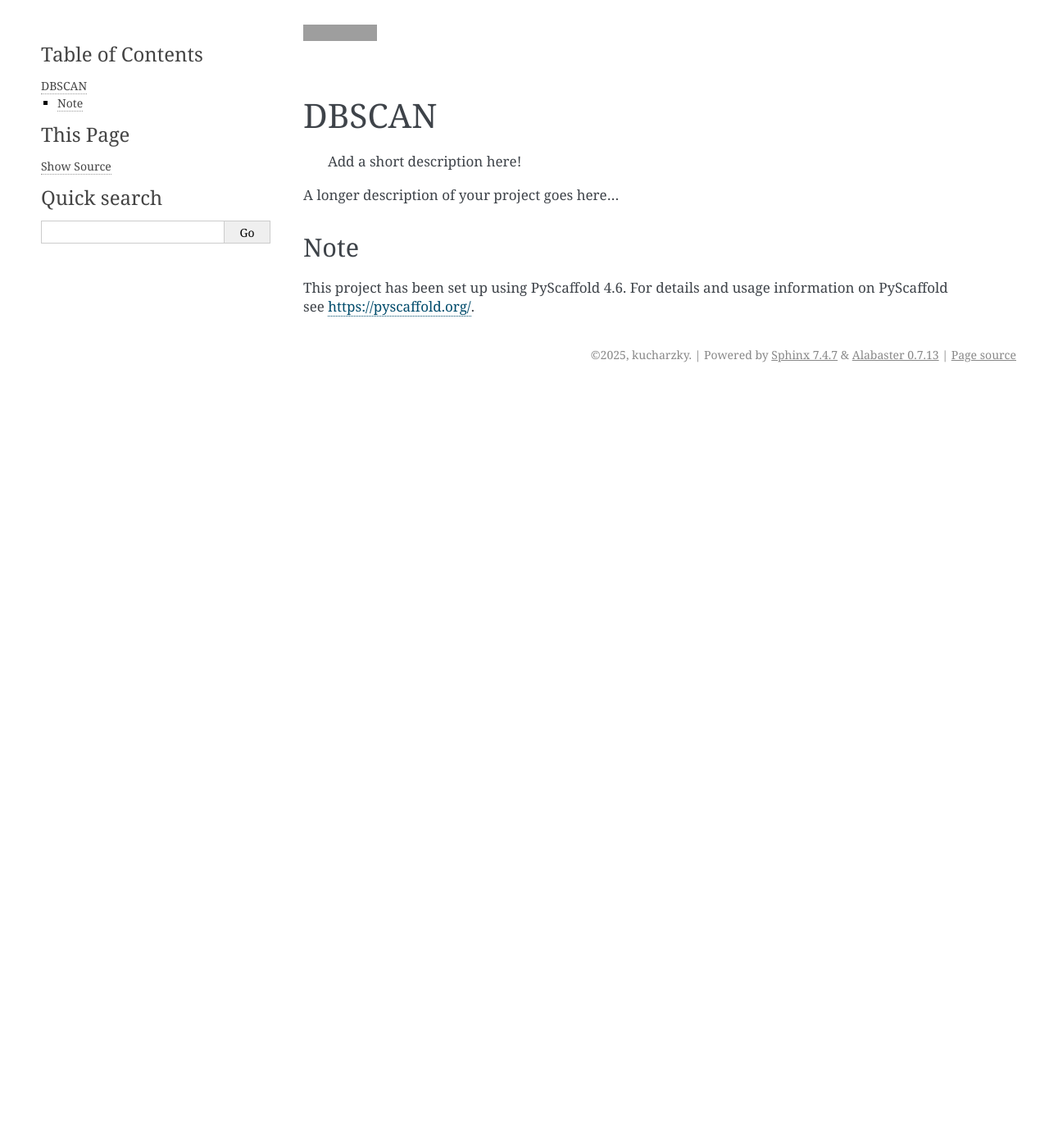
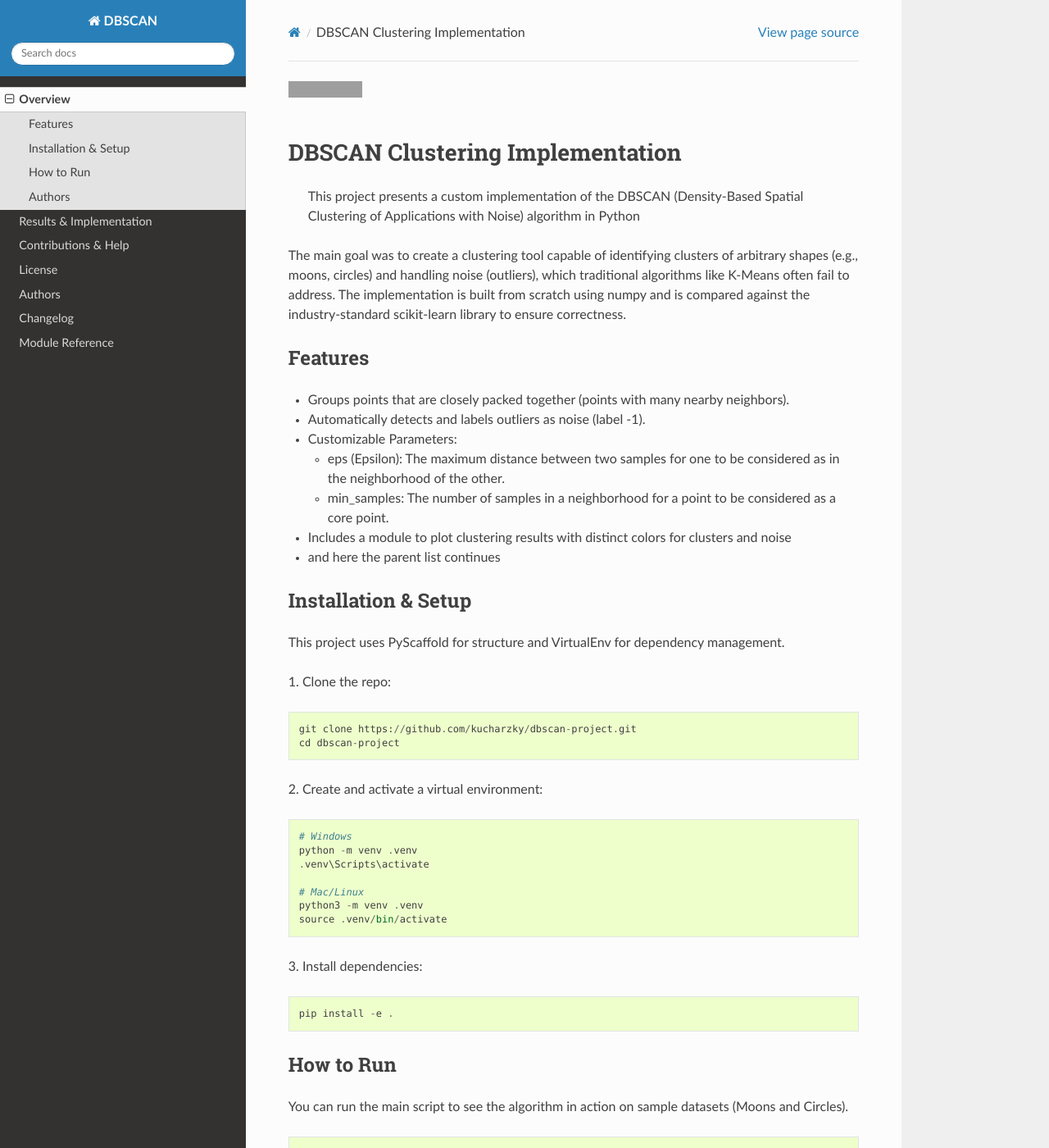
Before and after one commit to kucharzky/dbscan-project, a Sphinx documentation site: the page built from docs/readme.rst, in a window 1280 px wide and 1400 px high. Shown: the whole window at 82% size. Built offline with Sphinx 7.4.7 and the Read the Docs theme 3.1.0, drawn with Linux system fonts in a browser that asks for light colours; some of the changed text lies outside the part shown; grey boxes are pictures that could not be loaded.

Commit message:
documatation generated thru sphinx and tox with some additions to look good

```diff
--- a/AUTHORS.rst
+++ b/AUTHORS.rst
@@ -2,4 +2,5 @@
 Contributors
 ============
 
-* kucharzky <maciejk1407@gmail.com>
+* kucharzky (Maciej Kucharski) <maciejk1407@gmail.com> <mackuchar@student.agh.edu.pl>
+* AH-repo (Adrian Homa)
--- a/README.rst
+++ b/README.rst
@@ -29,21 +29,93 @@
 
 |
 
-======
-DBSCAN
-======
+================================
+DBSCAN Clustering Implementation
+================================
 
 
-    Add a short description here!
+    This project presents a custom implementation of the DBSCAN (Density-Based Spatial Clustering of Applications with Noise) algorithm in Python
 
 
-A longer description of your project goes here...
+The main goal was to create a clustering tool capable of identifying clusters of arbitrary shapes (e.g., moons, circles) and handling noise (outliers), which traditional algorithms like K-Means often fail to address. The implementation is built from scratch using numpy and is compared against the industry-standard scikit-learn library to ensure correctness.
 
 
 .. _pyscaffold-notes:
 
-Note
-====
+Features
+========
+* Groups points that are closely packed together (points with many nearby neighbors).
+* Automatically detects and labels outliers as noise (label -1).
+* Customizable Parameters:
 
-This project has been set up using PyScaffold 4.6. For details and usage
-information on PyScaffold see https://pyscaffold.org/.
+  * eps (Epsilon): The maximum distance between two samples for one to be considered as in the neighborhood of the other.
+  * min_samples: The number of samples in a neighborhood for a point to be considered as a core point.
+
+* Includes a module to plot clustering results with distinct colors for clusters and noise
+
+* and here the parent list continues
+Installation & Setup
+====================
+This project uses PyScaffold for structure and VirtualEnv for dependency management.
+
+1. Clone the repo:
+::
+
+   git clone https://github.com/kucharzky/dbscan-project.git
+   cd dbscan-project
+
+2. Create and activate a virtual environment:
+::
+
+    # Windows
+    python -m venv .venv
+    .venv\Scripts\activate
+
+    # Mac/Linux
+    python3 -m venv .venv
+    source .venv/bin/activate
+
+3. Install dependencies:
+::
+
+    pip install -e .
+
+How to Run
+==========
+You can run the main script to see the algorithm in action on sample datasets (Moons and Circles).
+::
+
+    python run.py
+
+This will execute the clustering on generated datasets and display a matplotlib window with the results.
+
+**Example Usage in Python**
+::
+
+    from dbscan.dbscan import DBSCAN
+    import numpy as np
+
+    # 1. Prepare data
+    X = np.array([[1, 2], [2, 2], [2, 3], [8, 7], [8, 8], [25, 80]])
+
+    # 2. Initialize and fit
+    model = DBSCAN(eps=3, min_samples=2)
+    model.fit(X)
+
+    # 3. Get results
+    print(model.labels_)
+    # Output: [ 0  0  0  1  1 -1]
+
+**Testing & Validation**
+We use pytest to verify the logic and compare our implementation with scikit-learn.
+
+To run the full test suite:
+::
+
+    pytest
+
+Authors
+=======
+* Developer: Maciej Kucharski - Algorithm implementation and visualization.
+
+* Tester: Adrian Homa - Unit tests, benchmarks, and validation reports.
--- a/docs/conf.py
+++ b/docs/conf.py
@@ -153,15 +153,15 @@ todo_emit_warnings = True
 
 # The theme to use for HTML and HTML Help pages.  See the documentation for
 # a list of builtin themes.
-html_theme = "alabaster"
+html_theme = "sphinx_rtd_theme"
 
 # Theme options are theme-specific and customize the look and feel of a theme
 # further.  For a list of options available for each theme, see the
 # documentation.
-html_theme_options = {
-    "sidebar_width": "300px",
-    "page_width": "1200px"
-}
+# html_theme_options = {
+#     "sidebar_width": "300px",
+#     "page_width": "1200px"
+# }
 
 # Add any paths that contain custom themes here, relative to this directory.
 # html_theme_path = []
```
Also changed, not shown: CHANGELOG.rst (+20 -5 lines), CONTRIBUTING.rst (+0 -66 lines), docs/index.rst (+1 -19 lines), docs/results.rst (added, +43 -0 lines), docs/report_circles.png (added), docs/report_moons.png (added), 2 other files.
